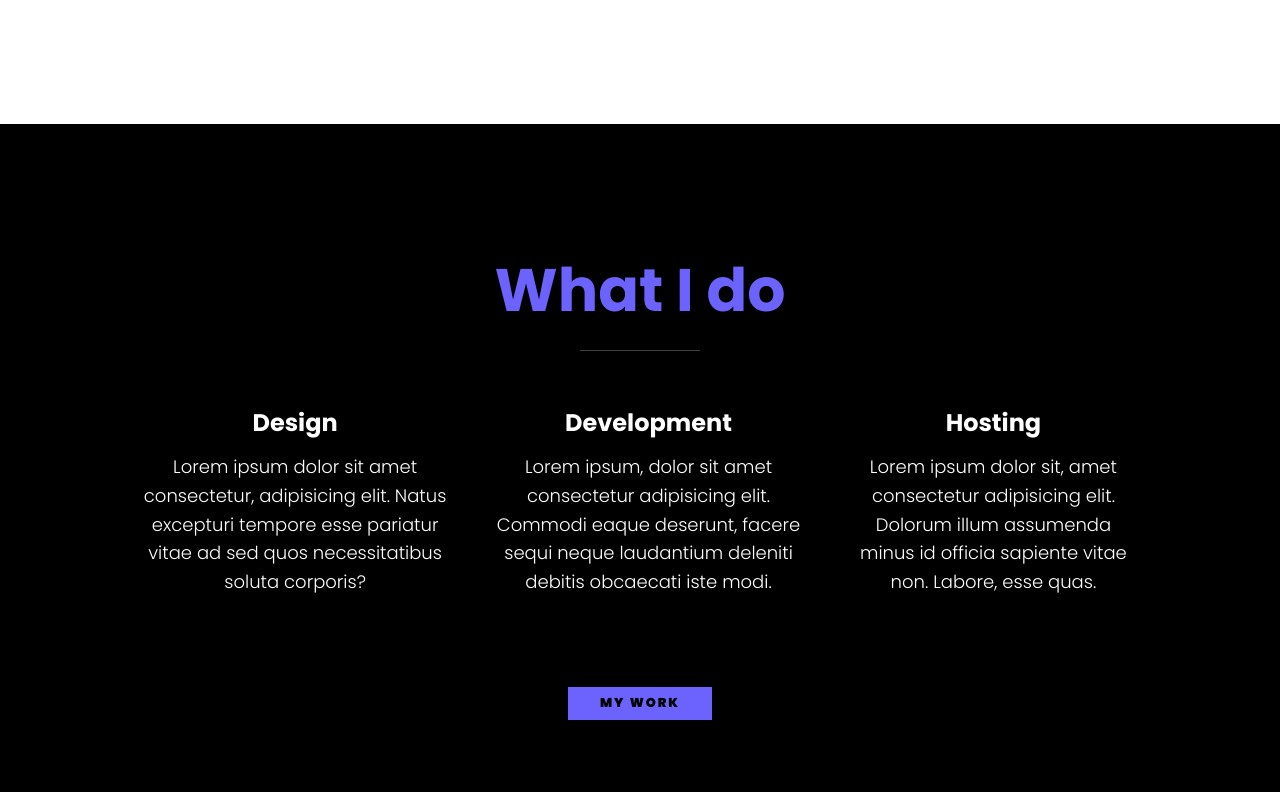
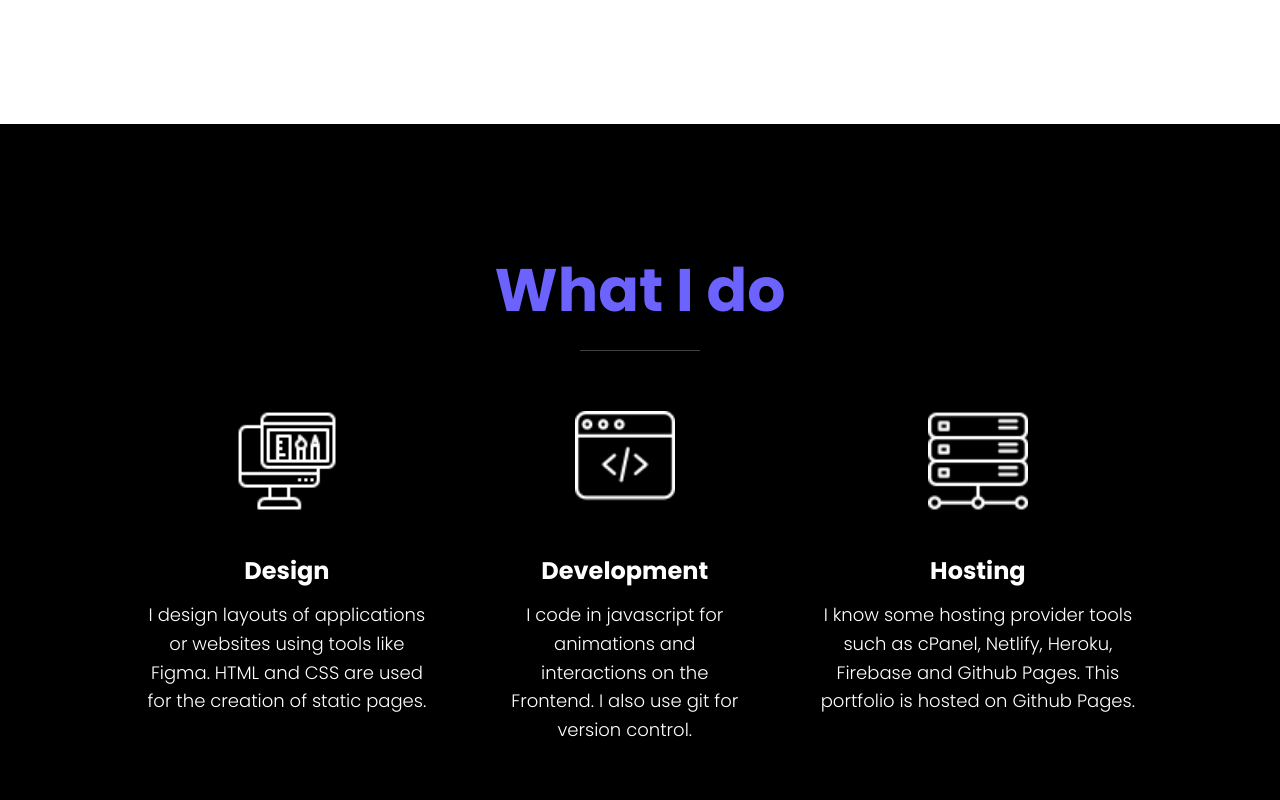
Before and after one commit to maadcode/portfolio-website, a plain HTML site: page index.html in a window 1280 px wide. Shown: the part 820-1620 px from the top of the page. Drawn offline with nearby package versions, Linux system fonts and the light colour scheme.

Commit message:
Adding more information and adding grid in services section

```diff
--- a/css/style.css
+++ b/css/style.css
@@ -75,6 +75,7 @@ strong { font-weight: var(--fw-bold);}
     font-weight: var(--fw-bold);
     transition: transform 200ms ease-in-out;
     outline: none;
+    margin-top: 5rem;
 }
 
 :focus {
@@ -301,9 +302,6 @@ header {
 
 .my-services {
     background-color: var(--clr-dark);
-    background-image: url(../assets/img-portfolio.jpeg);
-    background-size: cover;
-    background-blend-mode: multiply;
     color: var(--clr-light);
     text-align: center;
 }
@@ -324,12 +322,33 @@ header {
 }
 
 .services {
-    margin-bottom: 4em;
+    display: grid;
+    grid-template-columns: repeat(auto-fit, minmax(300px, 1fr));
+    grid-gap: 70px;
 }
 
 .service {
+    margin-top: 1.5rem;
     max-width: 500px;
     margin: 0 auto;
+
+}
+
+.service_img {
+    width: 50%;
+    margin: auto;
+    height: 100px;
+}
+
+.service_img img {
+    margin: 0 auto;
+    width: 100%;
+    height: 100%;
+    object-fit: contain;
+}
+
+.service_content {
+    margin-top: 3rem;
 }
 
 @media screen and (min-width: 800px) {
@@ -338,10 +357,6 @@ header {
         max-width: 1000px;
         margin-left: auto;
         margin-right: auto;
-    }
-
-    .service + .service {
-        margin-left: 2em;
     }
 }
 
@@ -432,10 +447,6 @@ header {
     z-index: 2;
 }
 
-.btn_work {
-    margin-top: 3rem;
-}
-
 /* Footer */
 
 .footer {
--- a/index.html
+++ b/index.html
@@ -43,16 +43,31 @@
         <h2 class="section_title section_title_services">What I do</h2>
         <div class="services">
             <div class="service">
-                <h3>Design</h3>
-                <p>Lorem ipsum dolor sit amet consectetur, adipisicing elit. Natus excepturi tempore esse pariatur vitae ad sed quos necessitatibus soluta corporis?</p>
+                <div class="service_img">
+                    <img src="./assets/design.png" alt="">
+                </div>
+                <div class="service_content">
+                    <h3>Design</h3>
+                    <p>I design layouts of applications or websites using tools like Figma. HTML and CSS are used for the creation of static pages.</p>
+                </div>
             </div>
             <div class="service">
-                <h3>Development</h3>
-                <p>Lorem ipsum, dolor sit amet consectetur adipisicing elit. Commodi eaque deserunt, facere sequi neque laudantium deleniti debitis obcaecati iste modi.</p>
+                <div class="service_img">
+                    <img src="./assets/coding.png" alt="">
+                </div>
+                <div class="service_content">
+                    <h3>Development</h3>
+                    <p>I code in javascript for animations and interactions on the Frontend. I also use git for version control.</p>
+                </div>
             </div>
             <div class="service">
-                <h3>Hosting</h3>
-                <p>Lorem ipsum dolor sit, amet consectetur adipisicing elit. Dolorum illum assumenda minus id officia sapiente vitae non. Labore, esse quas.</p>
+                <div class="service_img">
+                    <img src="./assets/servers.png" alt="">
+                </div>
+                <div class="service_content">
+                    <h3>Hosting</h3>
+                    <p>I know some hosting provider tools such as cPanel, Netlify, Heroku, Firebase and Github Pages. This portfolio is hosted on Github Pages.</p>
+                </div>
             </div>
         </div>
 
@@ -66,7 +81,7 @@
 
         <div class="about_me_body">
             <p>I'm a student in systems engineering and Frontend Development enthusiast. I love learning and creating solutions that implement technology at its core.</p>
-            <p>I have created an informatics blog called areaperu.tech where I teach basic things related to servers, domains and some software. Also, I have participated in some hackathons where I put my learned skills into practice.</p>
+            <p>I have created an informatics blog called <a href="">areaperu.tech</a> where I teach basic things related to servers, domains and some software. Also, I have participated in some hackathons where I put my learned skills into practice.</p>
         </div>
 
         <img src="./assets/photo.jpeg" alt="A picture of Manuel Dávila" class="about_me_img">
@@ -127,7 +142,7 @@
             </div>
         </div>
 
-        <a href="https://codepen.io/maadcode" class="btn btn_work">View more</a>
+        <a href="https://codepen.io/maadcode" class="btn">View more</a>
     </section>
 
     <footer class="footer">
```
Also changed, not shown: assets/coding.png (added), assets/design.png (added), assets/servers.png (added).
